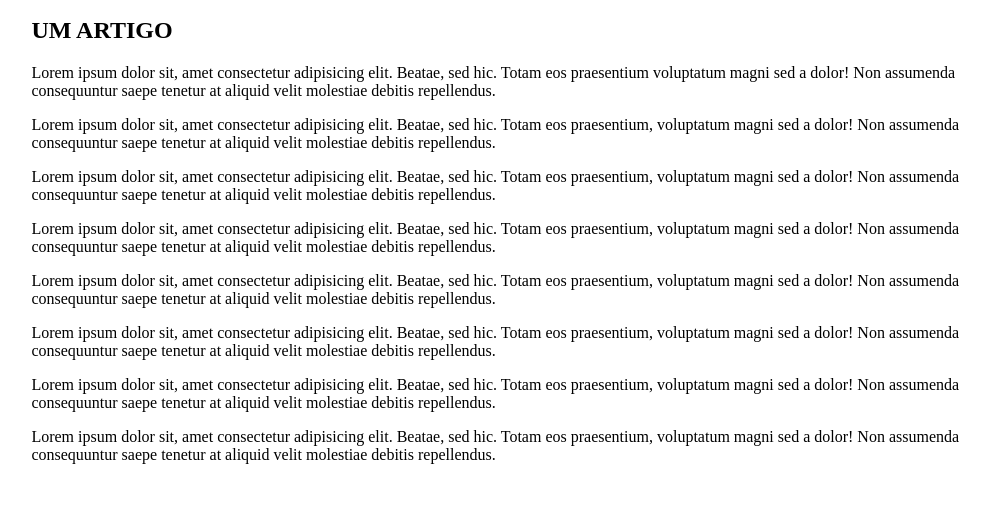
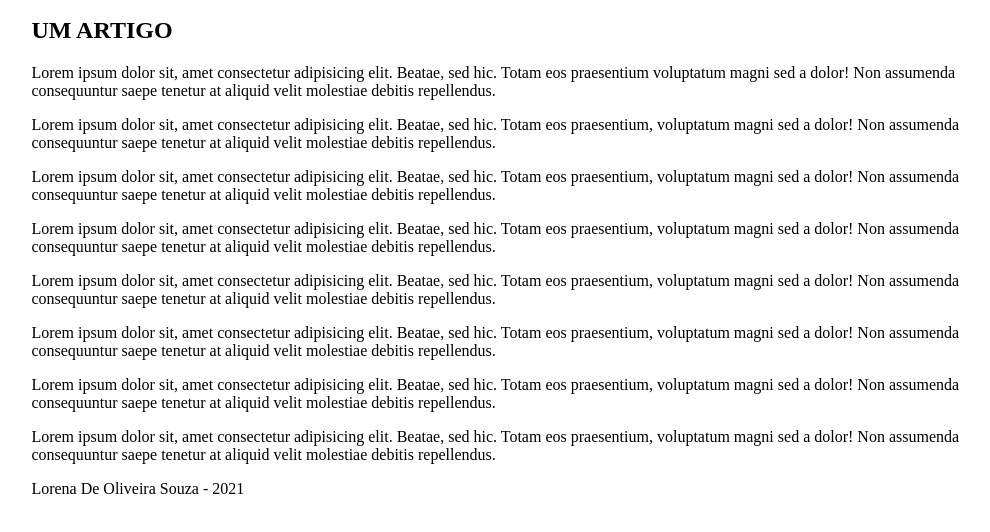
Before and after one commit to LoH-Oliveira/TiAcademy, a plain HTML site: page CURSO HTML/Aula 5/exercicio/Index.html in a window 1280 px wide. Shown: the part 74-606 px from the top of the page, without its empty margins (103-1093 px from the left). Drawn offline with Linux system fonts and the light colour scheme.

Commit message:
Update Index.html

```diff
--- a/CURSO HTML/Aula 5/exercicio/Index.html
+++ b/CURSO HTML/Aula 5/exercicio/Index.html
@@ -71,6 +71,6 @@
                </p>
             </article>
     </main>
-    <footer></footer>
+    <footer> Lorena De Oliveira Souza - 2021 </footer>
 </body>
 </html>
```
